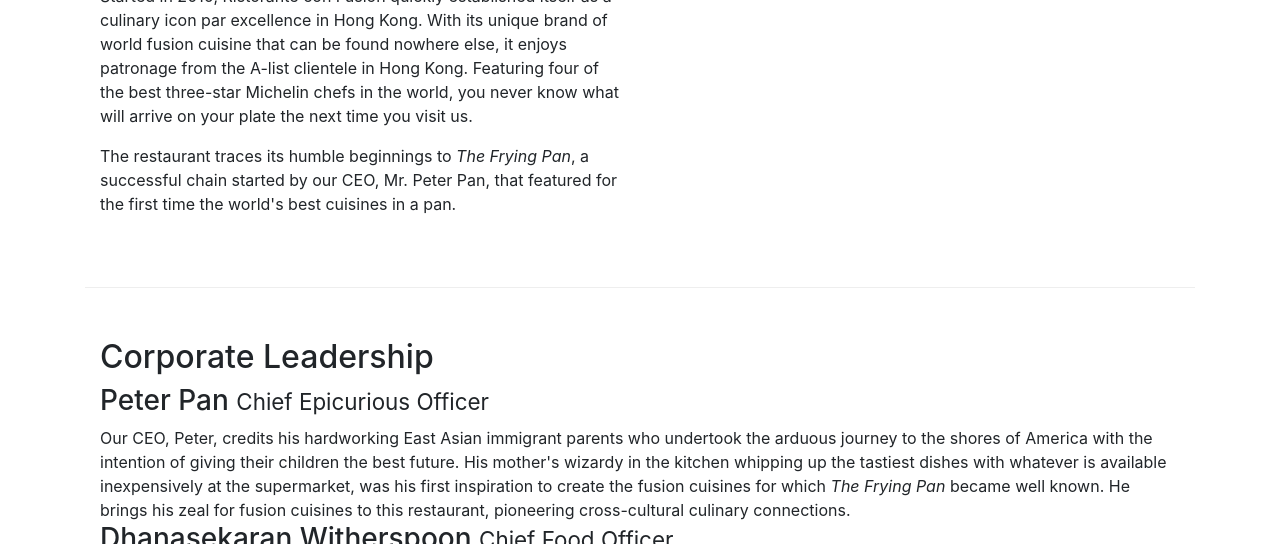
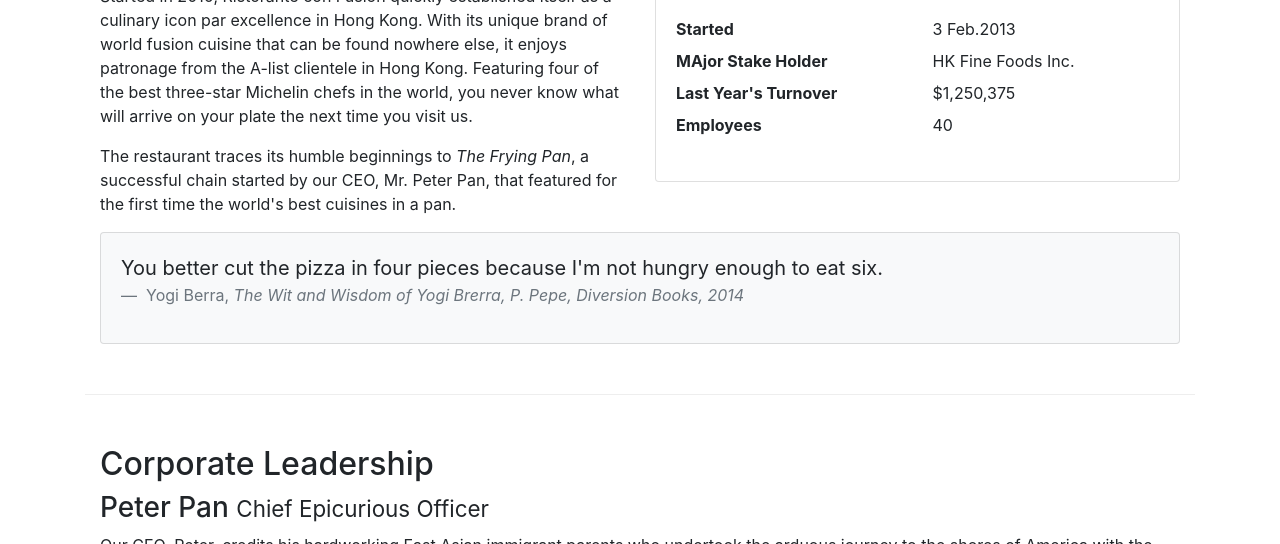
Before and after one commit to namrataswain/conFusion-website, a website: page aboutus.html in a window 1280 px wide. Shown: the part 617-1161 px from the top of the page. Drawn offline with nearby package versions, Linux system fonts and the light colour scheme.

Commit message:
Added 2 cards, one with facts and figures while the other consists of a blockquote

```diff
--- a/aboutus.html
+++ b/aboutus.html
@@ -77,7 +77,34 @@
                 <p>The restaurant traces its humble beginnings to <em>The Frying Pan</em>, a successful chain started by
                     our CEO, Mr. Peter Pan, that featured for the first time the world's best cuisines in a pan.</p>
             </div>
-            <div col col-sm>
+            <div class="col-sm">
+                <div class="card">
+                    <h3 class="card-header bg-primary text-white">Facts At a Glance</h3>
+                    <div class="card-body">
+                       <dl class="row">
+                           <dt class="col-6">Started</dt>
+                           <dd class="col-6"> 3 Feb.2013</dd>
+                           <dt class="col-6">MAjor Stake Holder</dt>
+                           <dd class="col-6">HK Fine Foods Inc.</dd>
+                           <dt class="col-6">Last Year's Turnover</dt>
+                           <dd class="col-6">$1,250,375</dd>
+                           <dt class="col-6">Employees</dt>
+                           <dd class="col-6">40</dd>
+                       </dl>
+                    </div>
+                </div>
+            </div>
+            <div class="col-12">
+                <div class="card card-body bg-light">
+                    <blockquote class="blockquote">
+                        <p class="mb-0">You better cut the pizza in four pieces because I'm not hungry enough to eat six.</p>
+                        <footer class="blockquote-footer"> Yogi Berra,
+                            <cite title="Source Title">The Wit and Wisdom of Yogi Brerra, P. Pepe, Diversion Books, 2014</cite>
+                        </footer>
+                    </blockquote>
+
+                </div>
+
             </div>
         </div>
 
```
